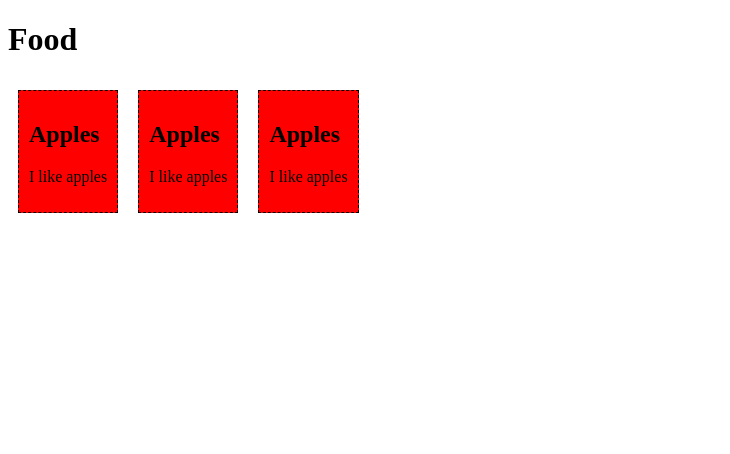
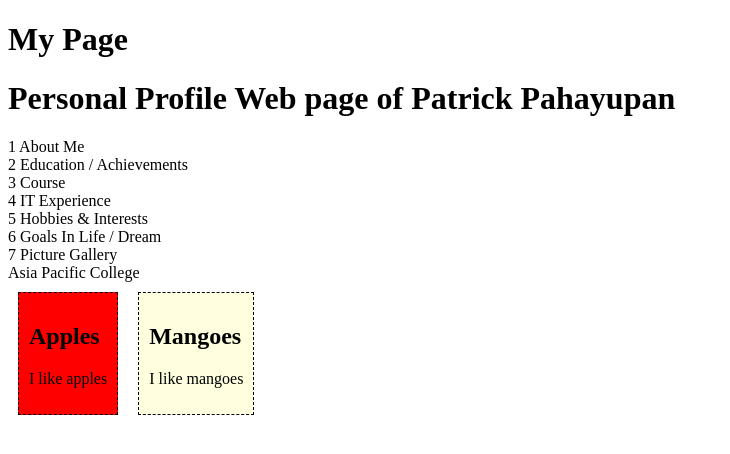
Before and after one commit to athanxvjoid/webprog-it243-vuejs, a Vue app in the folder home/firstsfc/: page / in a window 1280 px wide. Shown: the top 454 px of the page, without its empty margins (0-730 px from the left). Built offline with nearby package versions, Linux system fonts and the light colour scheme.

Commit message:
Update App.vue

```diff
--- a/home/firstsfc/src/App.vue
+++ b/home/firstsfc/src/App.vue
@@ -1,8 +1,8 @@
 <template>
-  <h1>Food</h1>
+  <h1>My Page</h1>
+  <personal-profile/>
   <food-item/>
-  <food-item/>
-  <food-item/>
+  <food-item2/>
 </template>
 
 <script></script>
```
